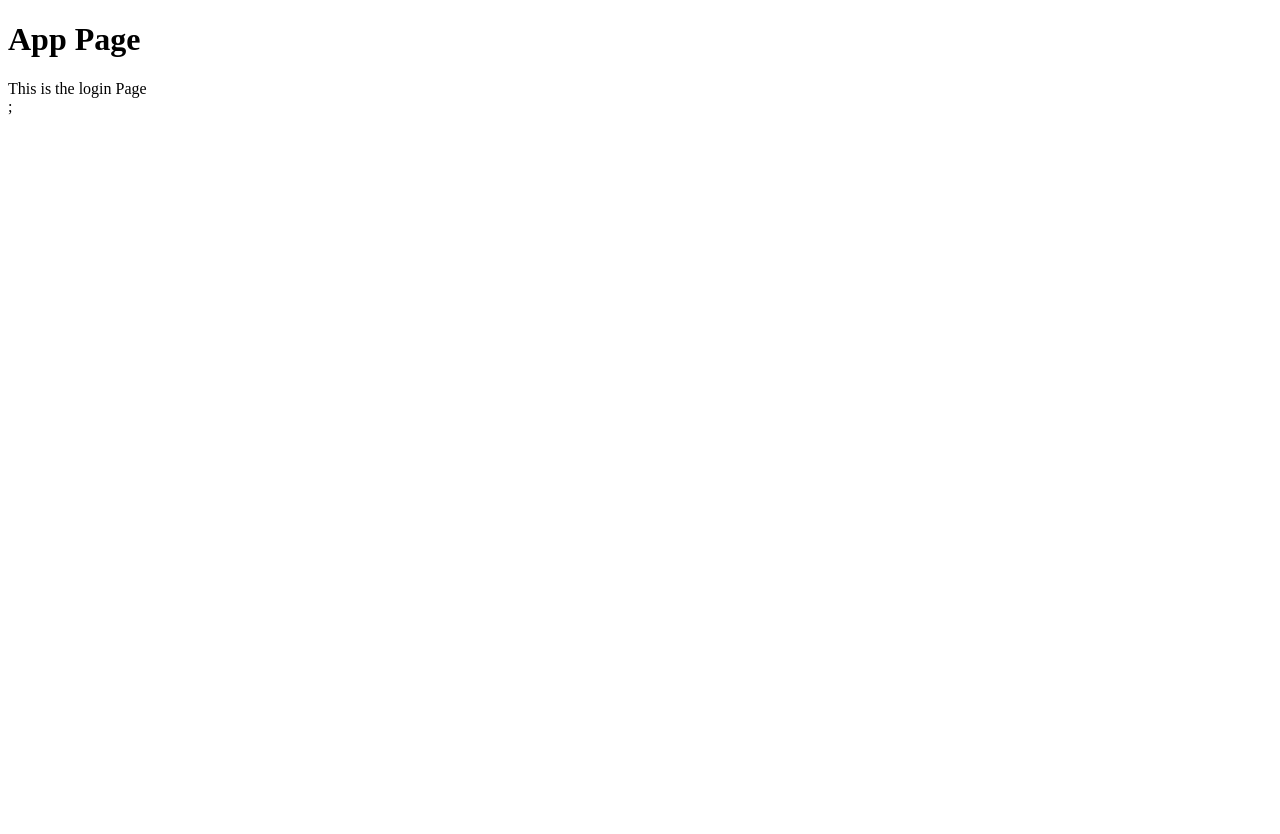
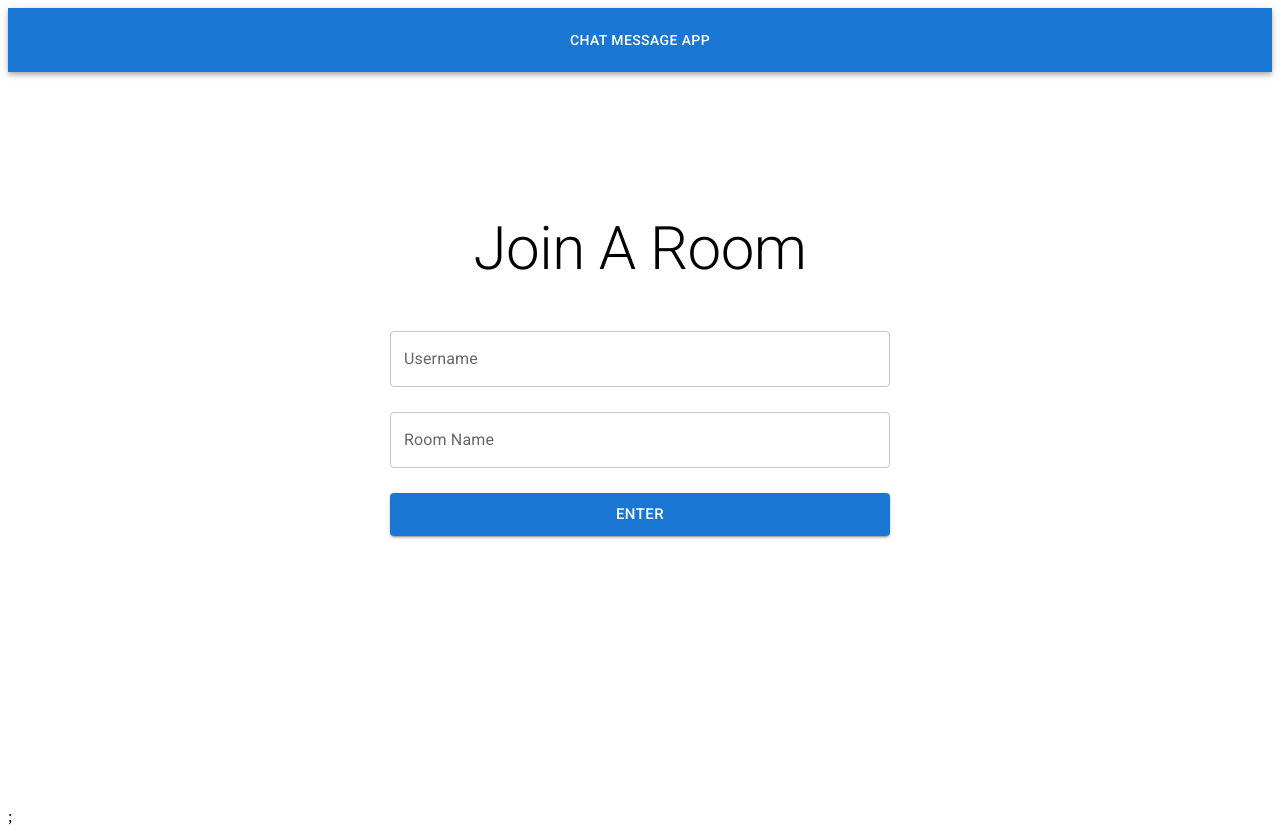
Before and after one commit to IbrahimDuale/ChatMessageApp, a React (Create React App) app in the folder client/: page / in a window 1280 px wide. Before the commit the page ends 800 px from the top, so only its background shows below. Built offline with nearby package versions, Linux system fonts and the light colour scheme; no server answers.

Commit message:
login page visual and error handling
implemented the login page, and error handling on invalid input

```diff
--- a/client/package.json
+++ b/client/package.json
@@ -5,6 +5,7 @@
   "dependencies": {
     "@emotion/react": "^11.10.0",
     "@emotion/styled": "^11.10.0",
+    "@mui/icons-material": "^5.8.4",
     "@mui/material": "^5.10.0",
     "@testing-library/jest-dom": "^5.16.5",
     "@testing-library/react": "^13.3.0",
--- a/client/public/index.html
+++ b/client/public/index.html
@@ -1,14 +1,14 @@
 <!DOCTYPE html>
 <html lang="en">
+
 <head>
   <meta charset="utf-8" />
   <link rel="icon" href="%PUBLIC_URL%/favicon.ico" />
+  <link rel="stylesheet" href="https://fonts.googleapis.com/css?family=Roboto:300,400,500,700&display=swap" />
+  <link rel="stylesheet" href="https://fonts.googleapis.com/icon?family=Material+Icons" />
   <meta name="viewport" content="width=device-width, initial-scale=1" />
   <meta name="theme-color" content="#000000" />
-    <meta
-      name="description"
-      content="Web site created using create-react-app"
-    />
+  <meta name="description" content="Web site created using create-react-app" />
   <link rel="apple-touch-icon" href="%PUBLIC_URL%/logo192.png" />
   <!--
       manifest.json provides metadata used when your web app is installed on a
@@ -26,6 +26,7 @@
     -->
   <title>React App</title>
 </head>
+
 <body>
   <noscript>You need to enable JavaScript to run this app.</noscript>
   <div id="root"></div>
@@ -40,4 +41,5 @@
       To create a production bundle, use `npm run build` or `yarn build`.
     -->
 </body>
+
 </html>
--- a/client/src/App.js
+++ b/client/src/App.js
@@ -1,15 +1,27 @@
-import { Outlet } from "react-router-dom";
+import { Outlet, useNavigate } from "react-router-dom";
 import { useContext } from "react";
 import { socketContext } from "./SocketContext";
+import AppBar from '@mui/material/AppBar';
+import Box from '@mui/material/Box';
+import Toolbar from '@mui/material/Toolbar';
+import Typography from '@mui/material/Typography';
+import Button from '@mui/material/Button';
+import { Link } from "react-router-dom";
 const App = () => {
     let { socket } = useContext(socketContext);
-
+    let navigate = useNavigate();
     return (
-        <div>
-            <h1>App Page</h1>
+        <Box sx={{ flexGrow: 1, height: "100vh" }}>
+            <AppBar position="static">
+                <Toolbar>
+                    <Typography variant="h6" component="div" sx={{ flexGrow: 1, textAlign: "center" }}>
+                        <Button color="inherit" onClick={() => navigate("/")}>Chat Message App</Button>
+                    </Typography>
+                </Toolbar>
+            </AppBar>
             <Outlet />
-        </div>
-    )
+        </Box>
+    );
 }
 
 export default App;
--- a/client/src/Components/Login.jsx
+++ b/client/src/Components/Login.jsx
@@ -1,7 +1,49 @@
+import { Box, Typography, TextField, Button } from "@mui/material";
+import { useState } from "react";
+const LoginStyle = {
+    display: "flex",
+    flexDirection: "column",
+    justifyContent: "space-evenly",
+    AlignItems: "center",
+    paddingTop: "15px",
+    maxWidth: "500px",
+    margin: "auto",
+    marginTop: "10%",
+    rowGap: "25px",
+}
 
 const Login = () => {
+    let [username, setUsername] = useState("");
+    let [roomName, setRoomName] = useState("");
+    let [roomNameError, setRoomNameError] = useState({});
+    let [usernameError, setUsernameError] = useState({});
+
+    const joinRoom = (username, roomName) => {
+        console.log(`username : ${username} room name : ${roomName}`)
+        if (!username) {
+            setUsernameError({ error: true, helperText: "Username cannot be blank." })
+        }
+        if (!roomName) {
+            setRoomNameError({ error: true, helperText: "Room Name cannot be blank." });
+        }
+
+        if (roomName && username) {
+            setUsernameError({});
+            setRoomNameError({});
+            //communicate to server and navigate to appropriate room
+            console.log("can communicate to server");
+        }
+    }
+
     return (
-        <div>This is the login Page</div>
+        <Box sx={LoginStyle}>
+            <Typography align="center" variant="h2" component="h1" gutterBottom>
+                Join A Room
+            </Typography>
+            <TextField {...usernameError} onChange={(e) => { setUsername(e.target.value); setUsernameError({}) }} id="username" label="Username" variant="outlined" />
+            <TextField {...roomNameError} id="roomName" onChange={(e) => { setRoomName(e.target.value); setRoomNameError({}); }} label="Room Name" variant="outlined" />
+            <Button onClick={(e) => joinRoom(username, roomName)} variant="contained" size="large">Enter</Button>
+        </Box>
     )
 }
 
```
Also changed, not shown: 1 other file (tests, documents, lock files or other folders). Lines whose indentation alone changed are shown as unchanged.
